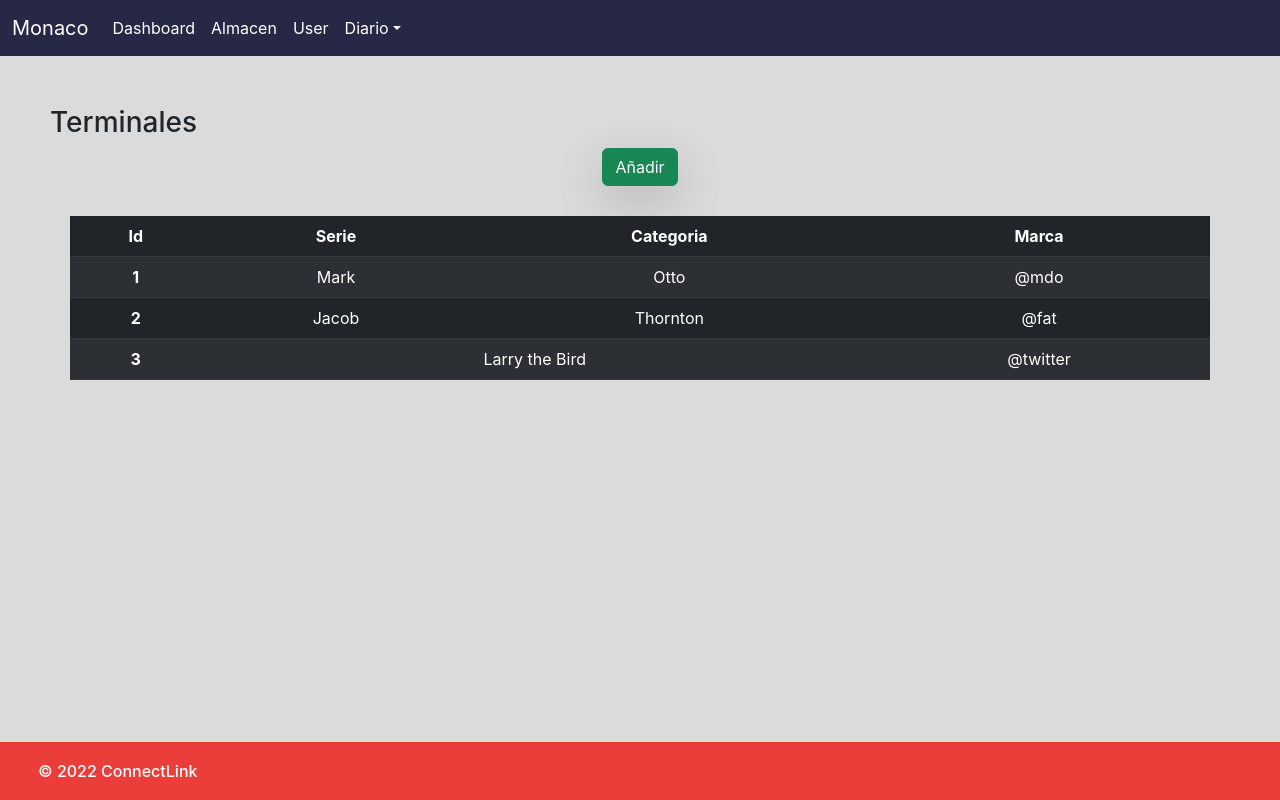
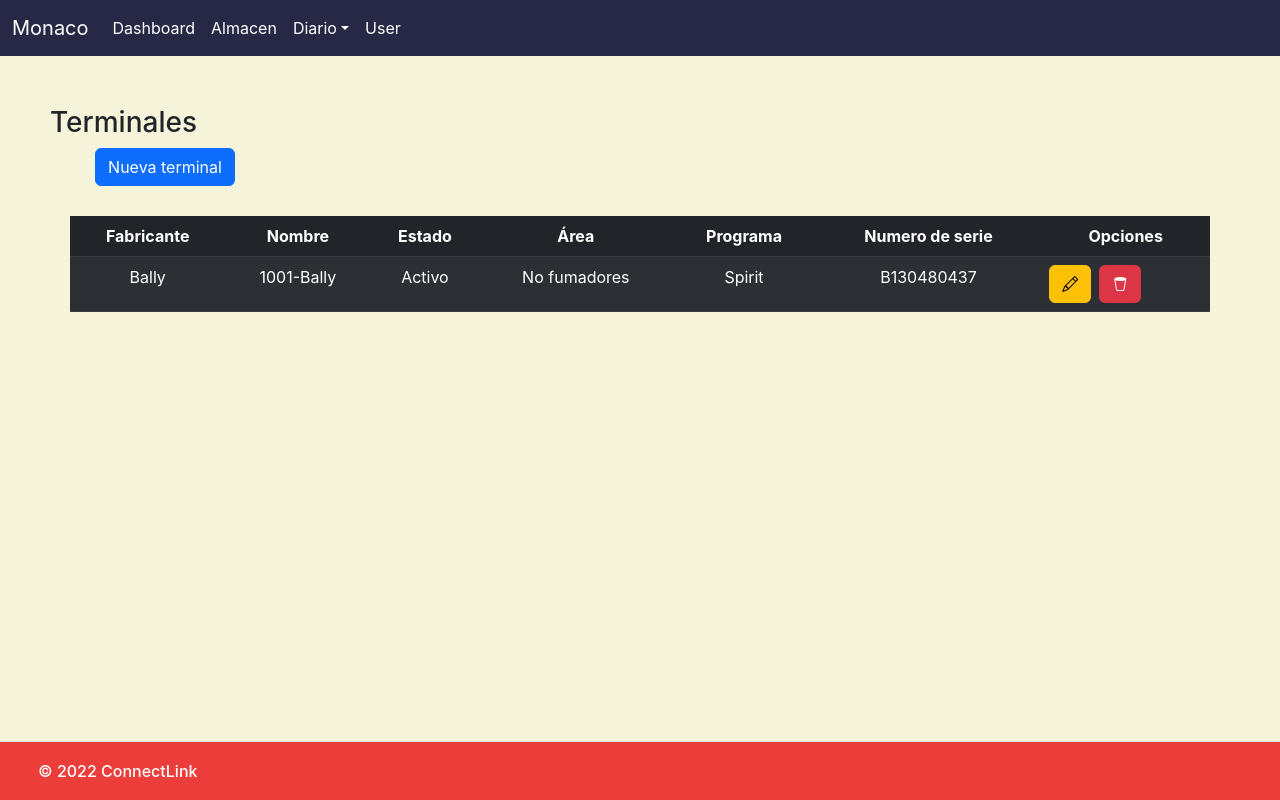
Before and after one commit to leobardonunez/Monaco, a React (Create React App) app: page /terminales in a window 1280 px wide. Built offline with nearby package versions, Linux system fonts and the light colour scheme.

Commit message:
Se añadio apartado horario y estilos css

```diff
--- a/public/index.html
+++ b/public/index.html
@@ -13,6 +13,9 @@
   <!-- CSS only -->
   <link href="https://cdn.jsdelivr.net/npm/bootstrap@5.2.2/dist/css/bootstrap.min.css" rel="stylesheet"
     integrity="sha384-Zenh87qX5JnK2Jl0vWa8Ck2rdkQ2Bzep5IDxbcnCeuOxjzrPF/et3URy9Bv1WTRi" crossorigin="anonymous">
+  <!--Iconos bootstrap-->
+  <link rel="stylesheet" href="https://cdn.jsdelivr.net/npm/bootstrap-icons@1.10.1/font/bootstrap-icons.css">
+
 
   <!--github token
     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
--- a/src/components/CardDashboard.js
+++ b/src/components/CardDashboard.js
@@ -13,7 +13,7 @@ class CardDashboard extends React.Component {
             <div className="card text-center shadow-lg" >
                 <div className="card-body">
                     <h5 className="card-title">{this.props.title}</h5>
-                    <p className="card-text">With supporting text below as a natural lead-in to additional content.</p>
+                    <p className="card-text">{this.props.number}</p>
                 </div>
             </div>
         );
--- a/src/components/Modal.js
+++ b/src/components/Modal.js
@@ -28,7 +28,7 @@ class Modal extends React.Component {
             <div className="modal-content">
               <div className="modal-header">
                 <h1 className="modal-title fs-5" id="exampleModalLabel">
-                  Creando nueva tarea
+                  {this.props.title}
                 </h1>
                 <button
                   type="button"
@@ -76,7 +76,7 @@ class Modal extends React.Component {
                   cerrar
                 </button> */}
                 <button type="button" className="btn btn-success">
-                  Crear
+                  <i class="bi bi-check2"></i>
                 </button>
               </div>
             </div>
--- a/src/components/Navigation.js
+++ b/src/components/Navigation.js
@@ -8,7 +8,7 @@ class Navigation extends React.Component {
   state = {};
   render() {
     return (
-      <nav className="navbar navbar-expand-lg">
+      <nav className="navbar navbar-expand-lg sticky-top">
         <div className="container-fluid">
 {/*           <a
             className="navbar-brand"
@@ -41,9 +41,6 @@ class Navigation extends React.Component {
               <li className="nav-item">
                 <NavLink exact to="/almacen" className="nav-link">Almacen</NavLink>
               </li>
-              <li className="nav-item">
-                <NavLink exact to="/user" className="nav-link" aria-current="page">User</NavLink>
-              </li>
               <li className="nav-item dropdown">
                 <a
                   className="nav-link dropdown-toggle"
@@ -72,6 +69,9 @@ class Navigation extends React.Component {
                   </li>
                 </ul>
               </li>
+              <li className="nav-item">
+                <NavLink exact to="/user" className="nav-link" aria-current="page">User</NavLink>
+              </li>
             </ul>
           </div>
         </div>
--- a/src/components/Sidebar.js
+++ b/src/components/Sidebar.js
@@ -35,7 +35,7 @@ class Sidebar extends React.Component {
                 <small><span className="badge bg-success">Hace 3 dias</span></small>
               </div>
               <p className="mb-1">Horario de la semana</p>
-              <small>y actividades de proveedores.</small>
+              <small className="text-muted">y actividades de proveedores.</small>
               </NavLink>
 
             <NavLink exact to="/tareas" className="list-group-item list-group-item-action">
@@ -43,14 +43,14 @@ class Sidebar extends React.Component {
                 <h5 className="mb-1">Tareas y actividades</h5>
                 <small><span className="badge bg-success">Hace 3 dias</span></small>
               </div>
-              <p className="mb-1">Tareas a realizar en sala.</p>
+              <small className="text-muted">Tareas a realizar en sala.</small>
             </NavLink>
             <NavLink to="/layout" className="list-group-item list-group-item-action">
               <div className="d-flex w-100 justify-content-between">
                 <h5>Layout</h5>
                 <small><span className="badge bg-success">Hace 3 dias</span></small>
               </div>
-              <p className="mb-1">Some placeholder content in a paragraph.</p>
+              <p className="mb-1">Croquis de terminales en sala.</p>
               <small className="text-muted">And some muted small print.</small>
             </NavLink>
           </div>
--- a/src/index.css
+++ b/src/index.css
@@ -6,7 +6,7 @@ body {
   -webkit-font-smoothing: antialiased;
   -moz-osx-font-smoothing: grayscale;
 
-  background-color: rgb(219, 219, 219);
+  background-color: rgb(245, 244, 219);
 
 
   position: relative;
--- a/src/pages/Dashboard.js
+++ b/src/pages/Dashboard.js
@@ -16,13 +16,13 @@ class Dashboard extends React.Component {
                 <div className="container text-center" id="card">
                     <div className="row">
                         <div className="col">
-                            <CardDashboard title='Terminales activas' color="red"/>
+                            <CardDashboard title='Terminales activas' color="red" number={120}/>
                         </div>
                         <div className="col">
-                            <CardDashboard title="Terminales inactivas" color="blue"/>
+                            <CardDashboard title="Terminales inactivas" color="blue" number={7}/>
                         </div>
                         <div className="col">
-                            <CardDashboard title="Terminales reportadas" color="green"/>
+                            <CardDashboard title="Terminales reportadas" color="green" number={10}/>
                         </div>
                     </div>
                 </div>
--- /dev/null
+++ b/src/pages/Horario.js
@@ -0,0 +1,17 @@
+import React from 'react';
+
+
+
+class Horario extends React.Component {
+    constructor(props) {
+        super(props);
+    }
+    state = {  }
+    render() {
+        return (
+            <></>
+         );
+    }
+}
+
+export default Horario;
--- a/src/pages/Routes.js
+++ b/src/pages/Routes.js
@@ -10,7 +10,7 @@ import Error404 from './Error404';
 import Terminales from './Terminales';
 import User from './User';
 import Tareas from './Tareas';
-
+import Horario from './Horario';
 
 
 class Routes extends React.Component {
@@ -27,6 +27,7 @@ class Routes extends React.Component {
                 <Route path="/terminales" exact component={Terminales}/>
                 <Route path="/user" exact component={User}/>
                 <Route path="/tareas" exact component={Tareas}/>
+                <Route path="/horario" exact component={Horario}/>
                 <Route path="*" component={Error404} />
             </Switch>
         );
--- a/src/pages/Tareas.js
+++ b/src/pages/Tareas.js
@@ -22,7 +22,7 @@ class Tareas extends React.Component {
               >
                 Nueva tarea
               </button>
-              <Modal/>
+              <Modal title="Creando nueva tarea"/>
             </div>
           </div>
           <div className="row">
--- a/src/pages/Terminales.js
+++ b/src/pages/Terminales.js
@@ -1,6 +1,6 @@
 import React from 'react';
 import ButtonAdd from '../components/ButtonAdd';
-import Table from '../components/Table';
+import Modal from '../components/Modal';
 import '../styles/terminales.css';
 
 
@@ -15,10 +15,47 @@ class Terminales extends React.Component {
         return (
             <>
                 <h3>Terminales</h3>
-                <ButtonAdd/>
                 <div className='container'>
                     <div className='row'>
-                        <Table/>
+                        <div className='col-2'>
+                            <button
+                                type="button"
+                                className="btn btn-primary"
+                                data-bs-toggle="modal"
+                                data-bs-target="#exampleModal"
+                            >
+                                Nueva terminal
+                            </button>
+                            <Modal title="Añadiendo nueva terminal"/>
+                        </div>
+                        <table className='table table-dark table-striped table-hover'>
+                            <thead>
+                                <tr>
+                                    <th scope='col'>Fabricante</th>
+                                    <th scope='col'>Nombre</th>
+                                    <th scope='col'>Estado</th>
+                                    <th scope='col'>&Aacute;rea</th>
+                                    <th scope='col'>Programa</th>
+                                    <th scope='col'>Numero de serie</th>
+                                    <th scope='col'>Opciones</th>
+                                </tr>
+                            </thead>
+                            <tbody>
+                                <tr>
+                                    {/* <th scope='row'>2</th> */}
+                                    <td>{"Bally"}</td>
+                                    <td>{"1001-Bally"}</td>
+                                    <td>{"Activo"}</td>
+                                    <td>{"No fumadores"}</td>
+                                    <td>{"Spirit"}</td>
+                                    <td>{"B130480437"}</td>
+                                    <td><div className='col-2 d-grid gap-2 d-md-flex justify-content-start'>
+                                        <button type='button' className='btn btn-warning'><i class="bi bi-pencil"></i></button>
+                                        <button type='butotn' className='btn btn-danger'><i class="bi bi-trash2"></i></button>
+                                    </div></td>
+                                </tr>
+                            </tbody>
+                        </table>
                     </div>
                 </div>
             </>
```
